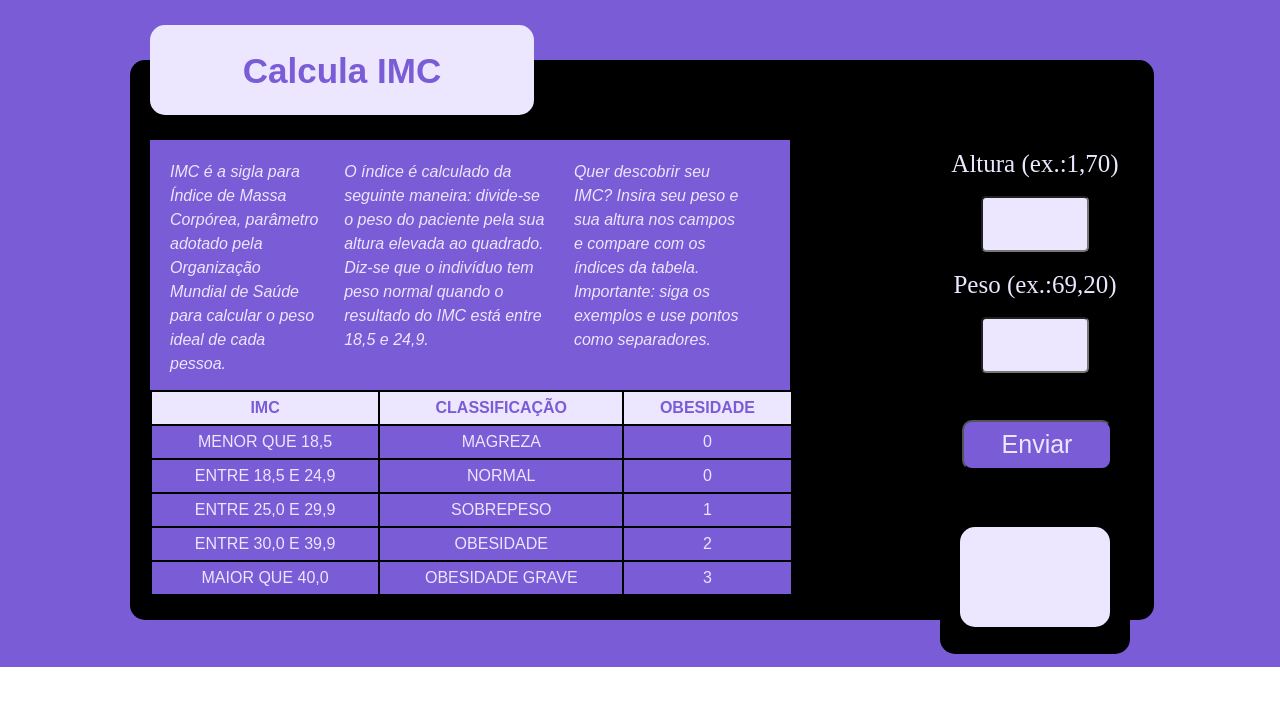
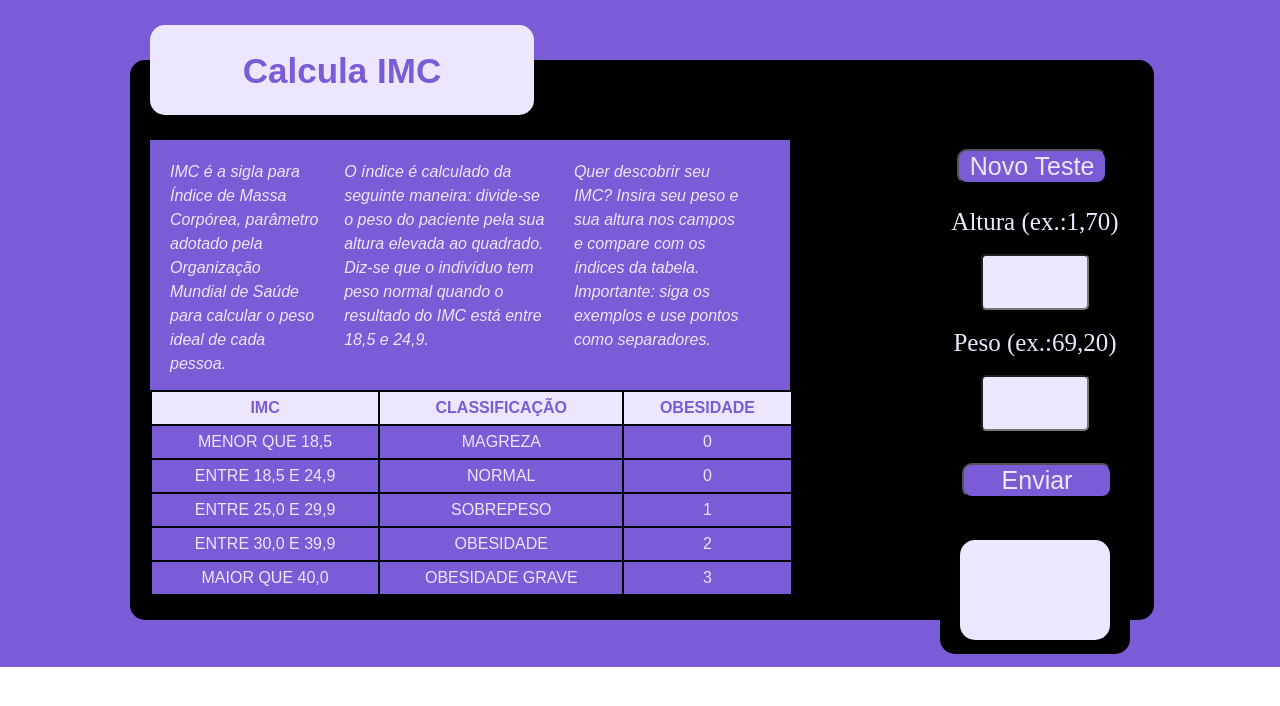
Before and after one commit to HederAlves/Vue-IMC, a Vue app: page / in a window 1280 px wide. Shown: the top 706 px of the page. Built offline with nearby package versions, Linux system fonts and the light colour scheme.

Commit message:
Update
Create button, new test.

```diff
--- a/src/components/SectionUser.vue
+++ b/src/components/SectionUser.vue
@@ -2,6 +2,7 @@
     <section>
           <div class="blocoPrincipal">
             <div class="blocoInput">
+            <button class="novoTeste" onclick="window.location.reload();">Novo Teste</button>
                 <ul>
                     <li>
                     <h2>Altura (ex.:1,70)</h2>
@@ -58,6 +59,23 @@ export default {
     padding: 8px 15px;
     align-items: right;
     color: hsl(255,95%,95%);
+}
+
+.novoTeste {
+    margin: 15px 17px;
+    text-align: center;
+    background: hsl(255,60%,60%);
+    color:hsl(255,95%,95%);
+    font-size: 25px;
+    width: 150px;
+    height: 50px;
+    border-radius: 10px;
+    text-align: center;
+}
+
+.novoTeste:hover {
+    background: hsl(255,95%,95%);
+    color:hsl(255,60%,60%);
 }
 
 .blocoInput {
```
